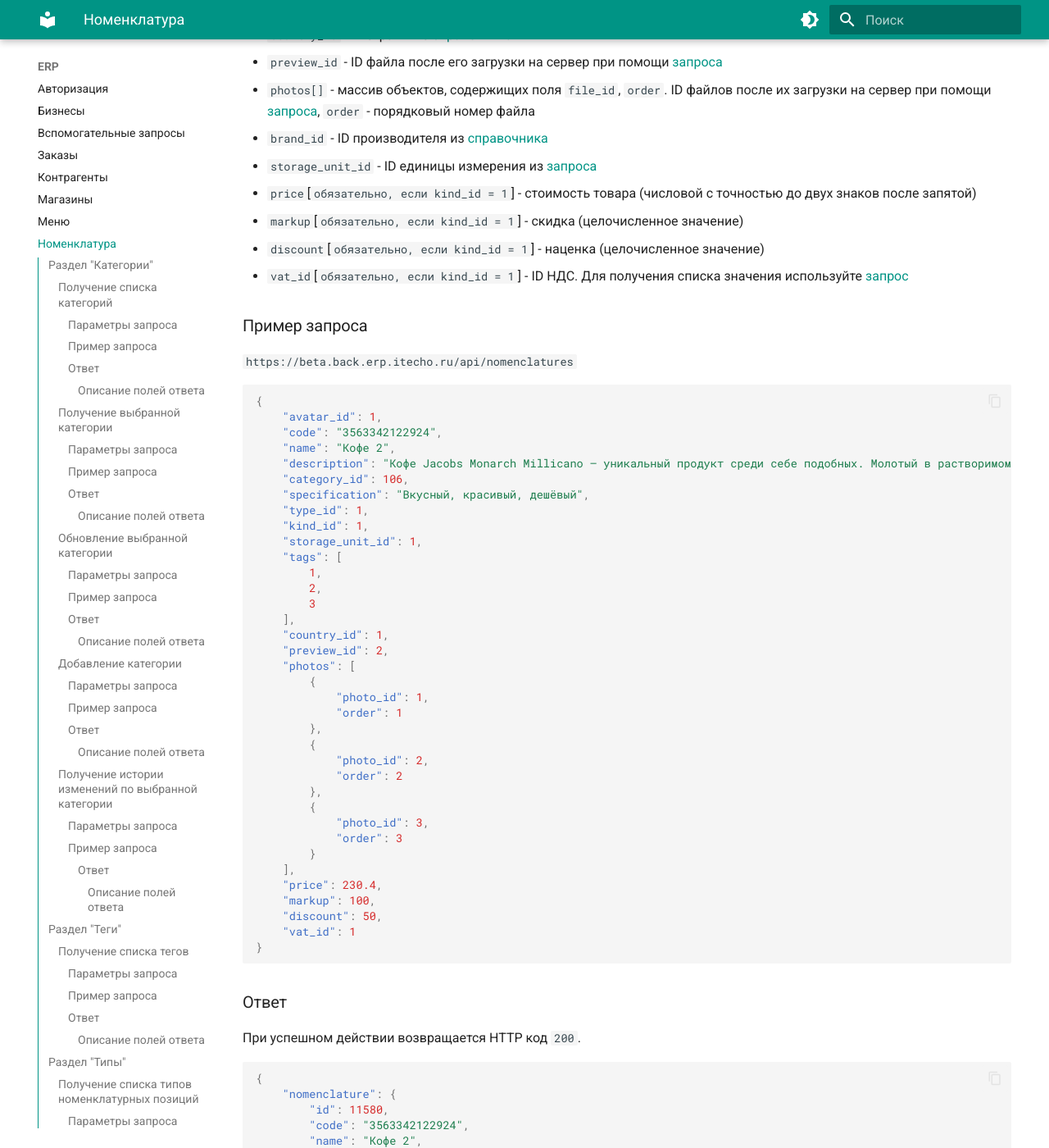
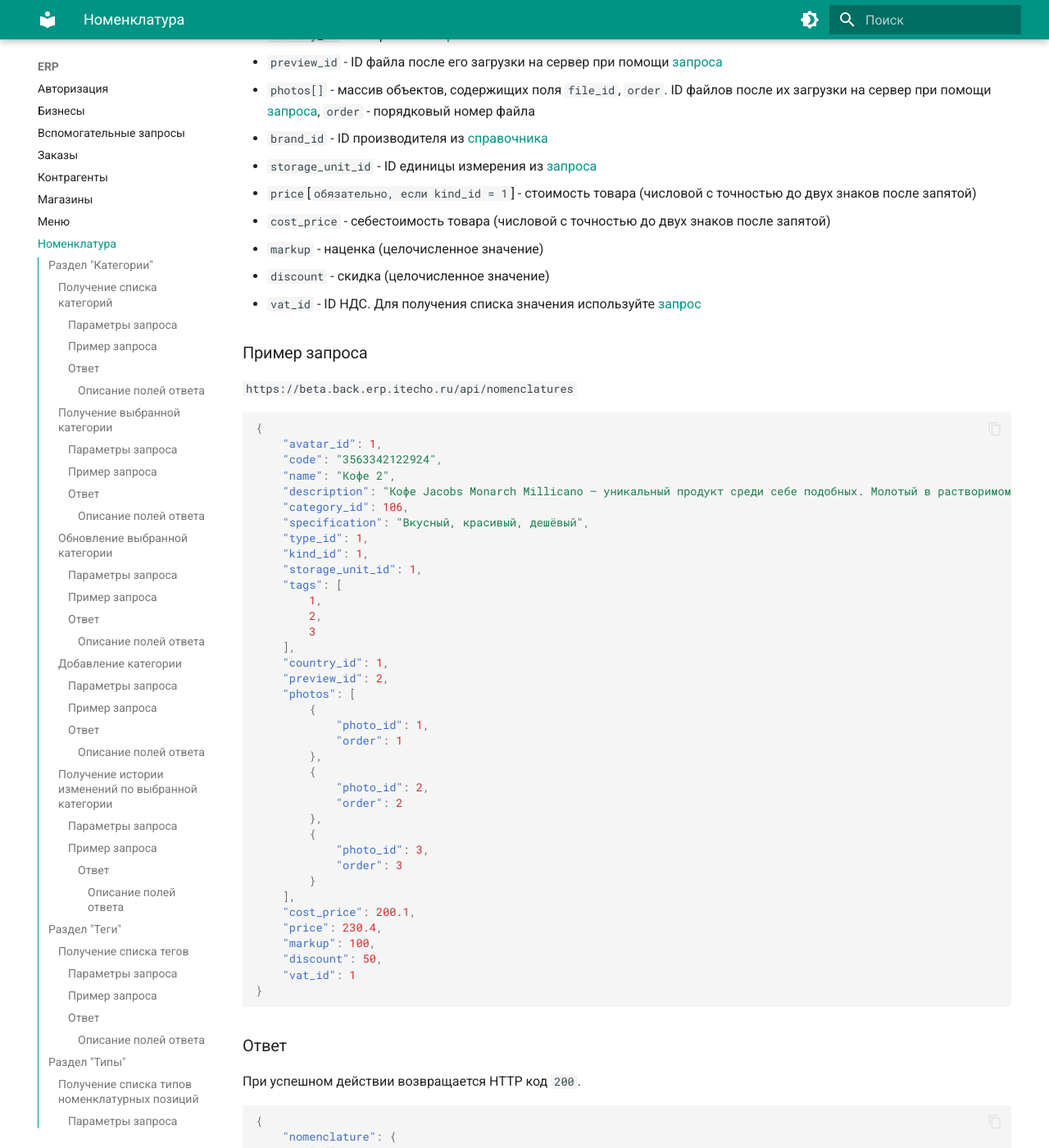
Before and after one commit to Krushanov/docs.erp.itecho.ru, an MkDocs documentation site: the page built from docs/ERP/Номенклатура.md, in a window 1280 px wide and 1400 px high, scrolled down 20341 px. Shown: the whole window at 82% size. Built offline with MkDocs 1.6.1 and Material for MkDocs 9.7.7, drawn with Linux system fonts in a browser that asks for light colours; some of the changed text lies outside the part shown.

Commit message:
Edit "Номенклатура.md" file.

```diff
--- a/docs/ERP/Номенклатура.md
+++ b/docs/ERP/Номенклатура.md
@@ -932,9 +932,10 @@
 - `brand_id` - ID производителя из [справочника](Справочники.md#получение-списка-производителей)
 - `storage_unit_id` - ID единицы измерения из [запроса](Справочники.md#получение-списка-единиц-измерения)
 - `price`[`обязательно, если kind_id = 1`] - стоимость товара (числовой с точностью до двух знаков после запятой)
-- `markup`[`обязательно, если kind_id = 1`] - скидка (целочисленное значение)
-- `discount`[`обязательно, если kind_id = 1`] - наценка (целочисленное значение)
-- `vat_id`[`обязательно, если kind_id = 1`] - ID НДС. Для получения списка значения используйте [запрос](Справочники.md#получение-списка-ндс)
+- `cost_price` - себестоимость товара (числовой с точностью до двух знаков после запятой)
+- `markup` - наценка (целочисленное значение)
+- `discount` - скидка (целочисленное значение)
+- `vat_id` - ID НДС. Для получения списка значения используйте [запрос](Справочники.md#получение-списка-ндс)
 
 ### Пример запроса
 
@@ -971,6 +972,7 @@
 			"order": 3
 		}
 	],
+	"cost_price": 200.1,
 	"price": 230.4,
 	"markup": 100,
 	"discount": 50,
@@ -1181,9 +1183,10 @@
 - `brand_id` - ID производителя из [справочника](Справочники.md#получение-списка-производителей)
 - `storage_unit_id` - ID единицы измерения из [запроса](Справочники.md#получение-списка-единиц-измерения)
 - `price`[`обязательно, если kind_id = 1`] - стоимость товара (числовой с точностью до двух знаков после запятой)
-- `markup`[`обязательно, если kind_id = 1`] - скидка (целочисленное значение)
-- `discount`[`обязательно, если kind_id = 1`] - наценка (целочисленное значение)
-- `vat_id`[`обязательно, если kind_id = 1`] - ID НДС. Для получения списка значения используйте [запрос](Справочники.md#получение-списка-ндс)
+- `cost_price` - себестоимость товара (числовой с точностью до двух знаков после запятой)
+- `markup` - наценка (целочисленное значение)
+- `discount` - скидка (целочисленное значение)
+- `vat_id` - ID НДС. Для получения списка значения используйте [запрос](Справочники.md#получение-списка-ндс)
 
 ### Пример запроса
 
@@ -1221,6 +1224,7 @@
 		}
 	],
 	"price": 230.4,
+	"cost_price": 200.1,
 	"markup": 100,
 	"discount": 50,
 	"vat_id": 1
```
